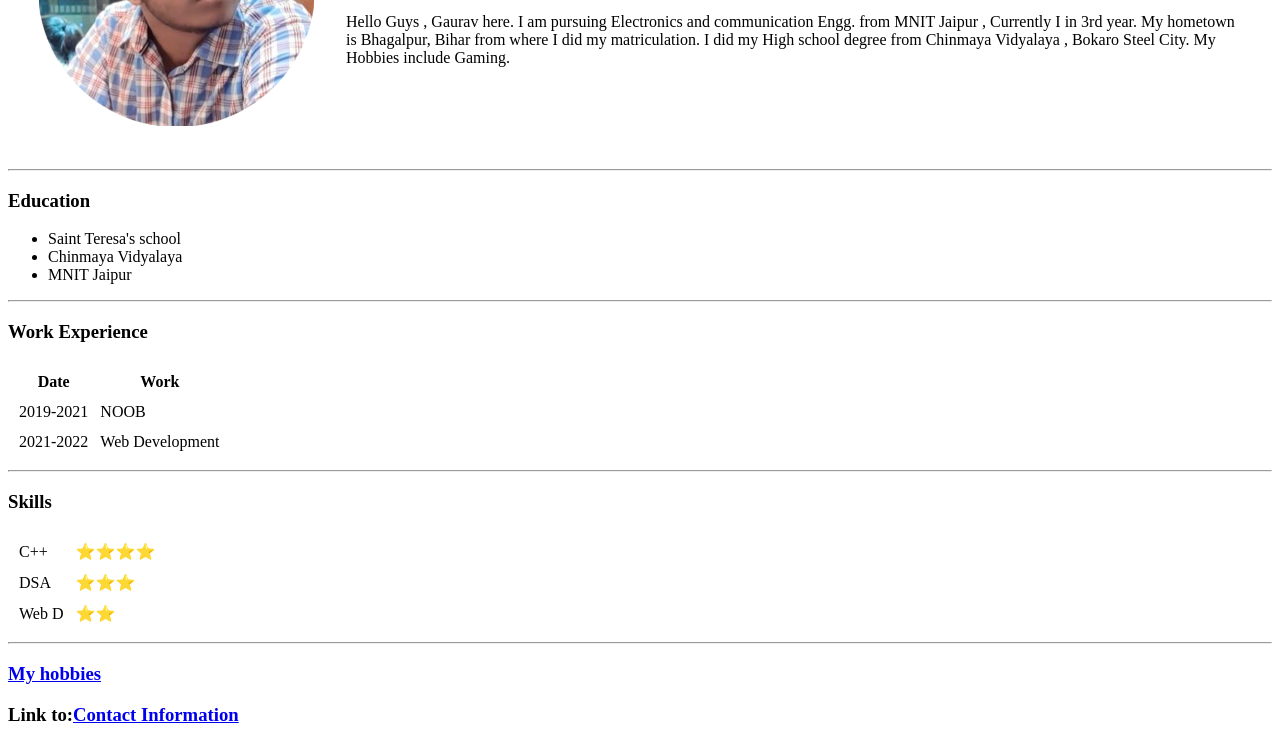
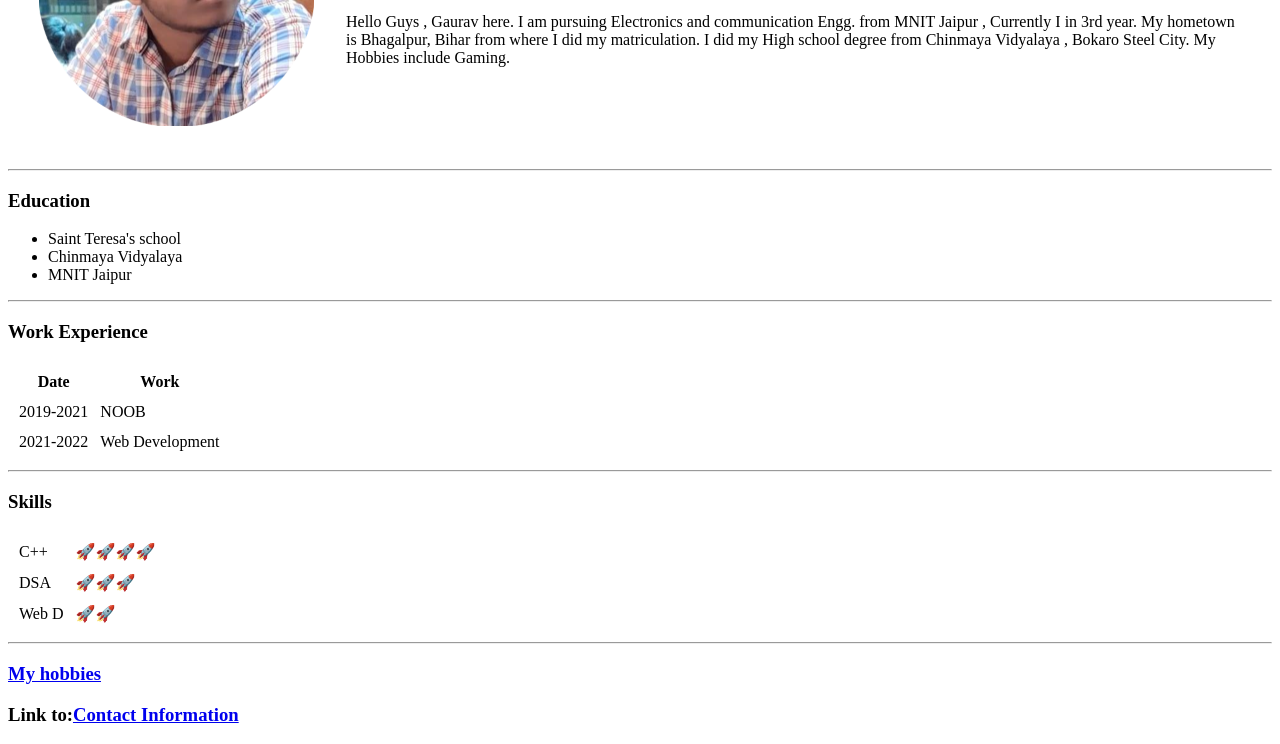
Before and after one commit to gaurav-kr4524/CV, a plain HTML site: page index.html in a window 1280 px wide. Shown: the part 186-930 px from the top of the page. Drawn offline with Linux system fonts and the light colour scheme.

Commit message:
Changes 1

```diff
--- a/index.html
+++ b/index.html
@@ -4,7 +4,9 @@
 <head>
   <meta charset="utf-8">
   <title>Gaurav's Personal Site</title>
+  <link rel="stylesheet" href="css/styles.css">
 </head>
+
 
 <body>
   <table cellspacing="30">
@@ -50,15 +52,15 @@
   <table cellspacing="10">
     <tr>
       <td> C++ </td>
-      <td> ⭐⭐⭐⭐</td>
+      <td> 🚀🚀🚀🚀</td>
     </tr>
     <tr>
       <td> DSA </td>
-      <td>⭐⭐⭐</td>
+      <td>🚀🚀🚀</td>
     </tr>
     <tr>
       <td>Web D</td>
-      <td>⭐⭐</td>
+      <td>🚀🚀</td>
     </tr>
   </table>
   <hr size="2" >
```
